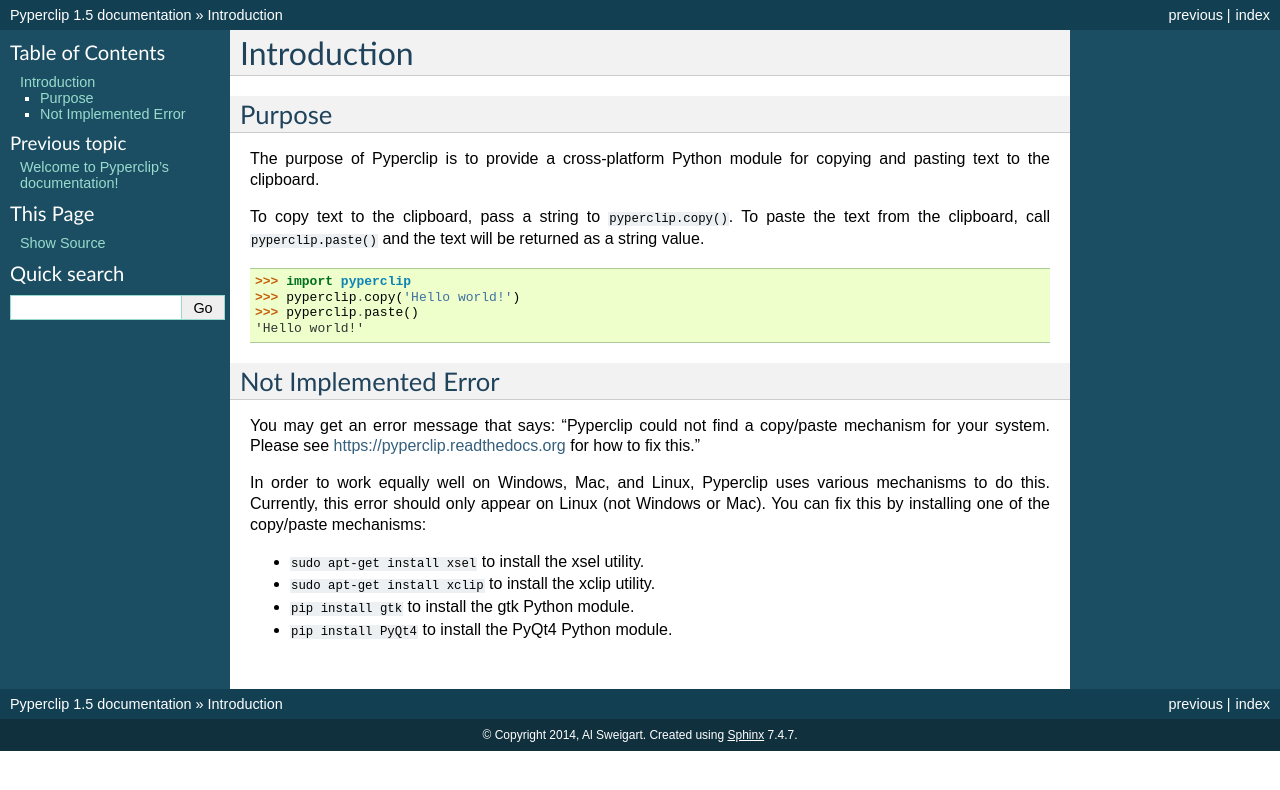
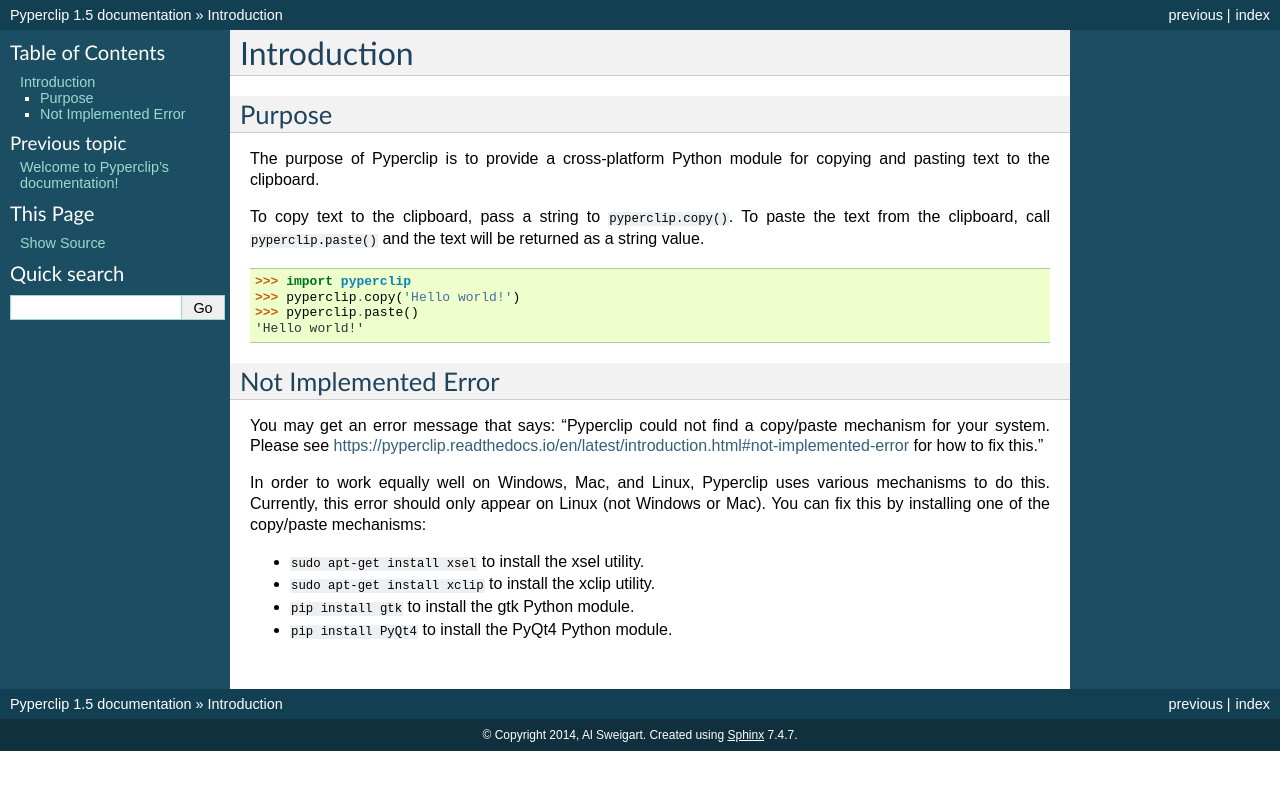
Before and after one commit to asweigart/pyperclip, a Sphinx documentation site: the page built from docs/introduction.rst, in a window 1280 px wide. Shown: the top 790 px of the page. Built offline with Sphinx 7.4.7, drawn with Linux system fonts in a browser that asks for light colours; some of the changed lines change nothing that is shown.

Commit message:
Changed the Error link
In order to link the user directly to the "Not Implemented Error" page in case of problems in copy/paste mechanism, rather than the homepage , I changed the original link to new one.

```diff
--- a/docs/introduction.rst
+++ b/docs/introduction.rst
@@ -21,7 +21,7 @@
 Not Implemented Error
 =====================
 
-You may get an error message that says: "Pyperclip could not find a copy/paste mechanism for your system. Please see https://pyperclip.readthedocs.org for how to fix this."
+You may get an error message that says: "Pyperclip could not find a copy/paste mechanism for your system. Please see https://pyperclip.readthedocs.io/en/latest/introduction.html#not-implemented-error for how to fix this."
 
 In order to work equally well on Windows, Mac, and Linux, Pyperclip uses various mechanisms to do this. Currently, this error should only appear on Linux (not Windows or Mac). You can fix this by installing one of the copy/paste mechanisms:
 
```
